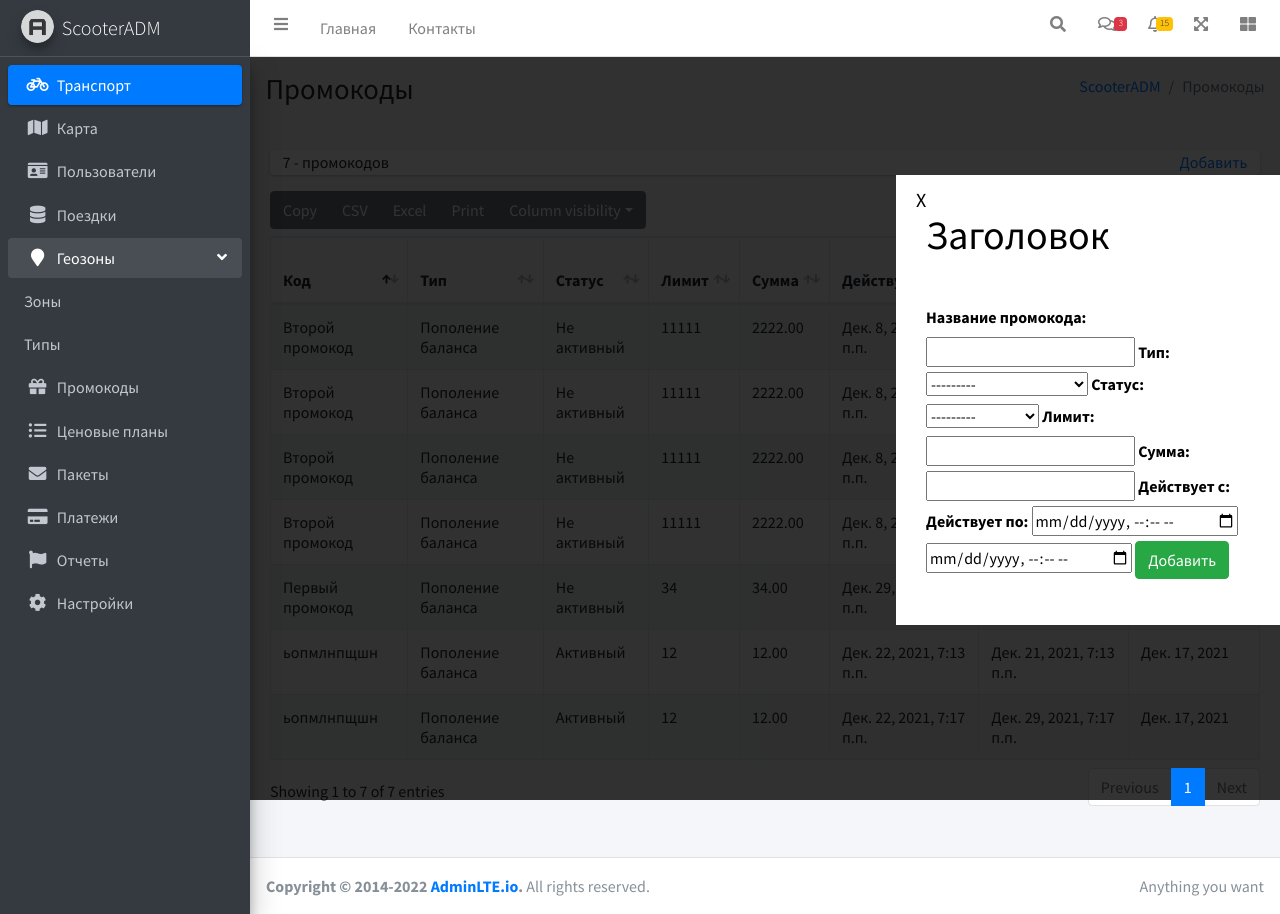
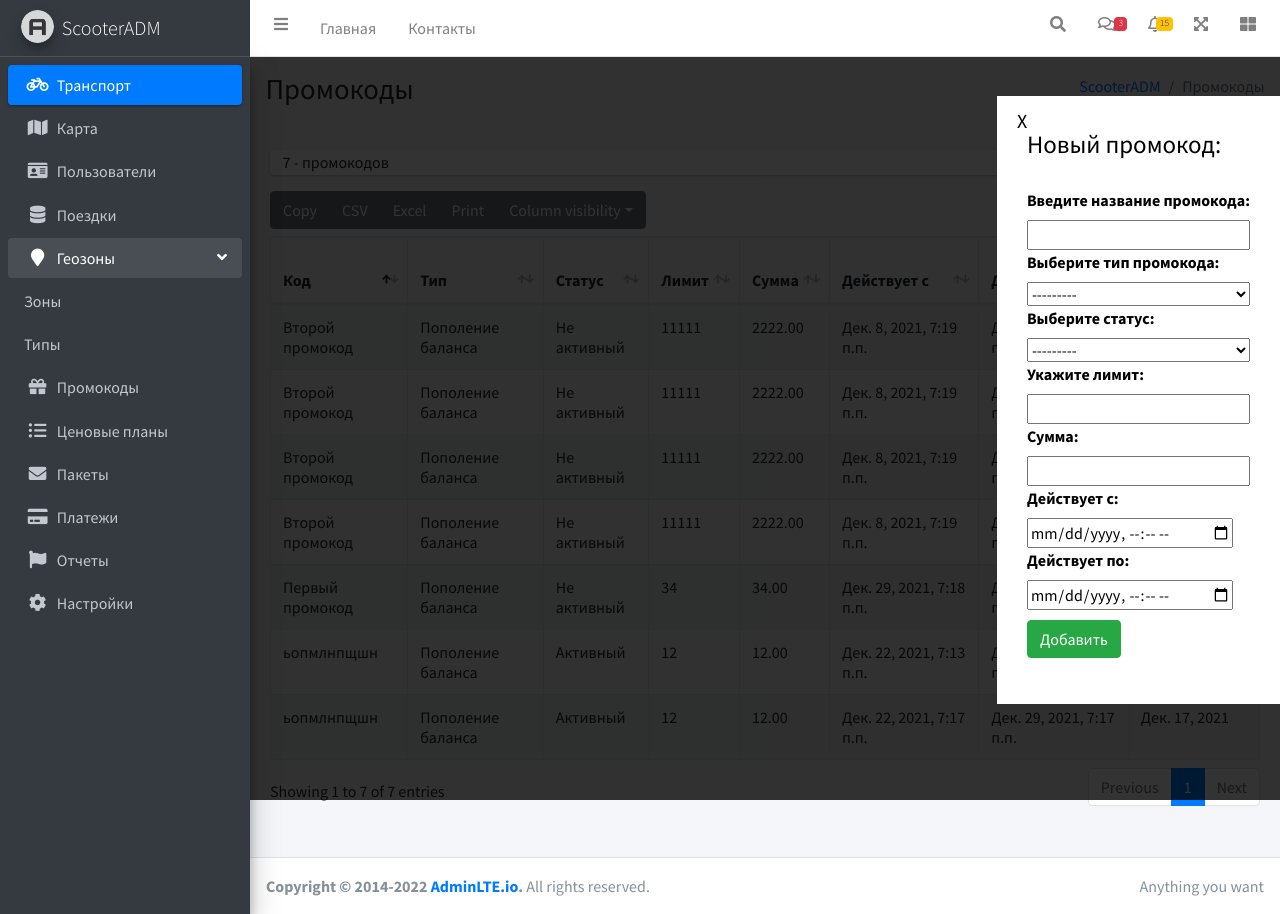
Before and after one commit to bloodyru/ScootersAdminPanel, a Django app: page /promocodes.html in a window 1280 px wide, after a click on "Добавить". Run offline with Django 3.2, Linux system fonts and the light colour scheme; data comes from the database, SQL or seed files in the repository; both versions use the stored data as it was after the commit; some libraries are stand-ins or nearby versions.

```diff
--- a/djangoProject/scooters/adm/forms.py
+++ b/djangoProject/scooters/adm/forms.py
@@ -1,5 +1,5 @@
 from .models import User,Zone, TypeOfZone, PromoCodes
-from django.forms import ModelForm,TextInput,SelectMultiple,CheckboxInput,DateTimeInput
+from django.forms import ModelForm,TextInput,SelectMultiple,CheckboxInput,DateTimeInput, Select
 from django import forms
 
 class GaeParamsForm(forms.Form):
@@ -98,6 +98,11 @@ class AddPromocodeForm(forms.ModelForm):
         model = PromoCodes
         fields = ['NameOfPromoCode', 'TypeOfPromoCode', 'StatusOfPromoCode', 'Limit', 'Sum', 'StartOfActive', 'EndOfActive']
         widgets = {
-            "StartOfActive": DateTimeInput(attrs={'style': 'display:none'}),
-            "EndOfActive": DateTimeInput(attrs={'style': 'display:none'}),
+            "NameOfPromoCode": TextInput(attrs={'style': 'width:100%'}),
+            "TypeOfPromoCode": Select(attrs={'style': 'width:100%'}),
+            "StatusOfPromoCode": Select(attrs={'style': 'width:100%'}),
+            "Limit": TextInput(attrs={'style': 'width:100%'}),
+            "Sum": TextInput(attrs={'style': 'width:100%'}),
+            "StartOfActive": DateTimeInput(attrs={'style': 'display:none','id':'id_StartOfActive', 'value':'nine'}),
+             "EndOfActive": DateTimeInput(attrs={'style': 'display:none; width:100%','id':'id_EndOfActive'}),
         }
--- a/djangoProject/scooters/adm/views.py
+++ b/djangoProject/scooters/adm/views.py
@@ -153,7 +153,7 @@ def promocodes(request):
         form = AddPromocodeForm(request.POST)
         if form.is_valid():
             form.save()
-            return redirect('adm/promocodes.html')
+
     else:
         form = AddPromocodeForm()
     Promocodes = PromoCodes.objects.all()
--- a/djangoProject/scooters/templates/adm/promocodes.html
+++ b/djangoProject/scooters/templates/adm/promocodes.html
@@ -23,6 +23,7 @@
 {% block main_content.html %}
 <style>
 .popup {
+    z-index: 4;
     position: fixed;
     width: 100%;
     height: 100%;
@@ -74,7 +75,7 @@
 }
 
 .popup__title {
-    font-size:40px;
+    font-size:25px;
     margin:0px 0px 1em 0px;
 }
 .popup__close {
@@ -139,36 +140,68 @@
       <div class="popup__content">
         <a href="#header" class="popup__close">X</a>
         <div class="popup__title">
-          Заголовок
+          Новый промокод:
         </div>
         <div class="popup__text">
-          <form method="post" action="{%url 'promocodes' %}">
+          <form method="post" action="{%url 'promocodes' %}" name="AddPromocodeForm">
             {% csrf_token %}
-            {{form}}
-<!--            <label>Введите название промокода:</label><br>-->
-<!--            <input type="text" id="NameOfPromoCode" name="NameOfPromoCode"> <br>-->
-<!--            <label>Выберите тип промокода</label><br>-->
-<!--            <input type="SelectMultiple" id="SelectMultiple" name="SelectMultiple"> <br>-->
-<!--             <label>Нарисуйте зону на карте</label>-->
-<!--            {{form.GPSPoints}} <br>-->
-<!--            <label>Выберите цвет зоны</label><br>-->
-<!--            {{form.ColorZone}} <br>-->
-<!--            <input id="id_hex_color" maxlength="7" name="hex_color" type="color"><br>-->
-<!--              <input type="datetime" >-->
+              <label>Введите название промокода:</label><br>
+              {{form.NameOfPromoCode}}<br>
+              <label>Выберите тип промокода:</label><br>
+              {{form.TypeOfPromoCode}}<br>
+              <label>Выберите статус:</label><br>
+              {{form.StatusOfPromoCode}}<br>
+              <label>Укажите лимит:</label><br>
+              {{form.Limit}}<br>
+              <label>Сумма:</label><br>
+              {{form.Sum}}<br>
+              <label>Действует с:</label><br>
               {{form.StartOfActive}}
-                            <input type="datetime-local" >
+              <input type="datetime-local" id="id_StartOfActive_datetime-local"><br>
+              <label>Действует по:</label><br>
               {{form.EndOfActive}}
-
-              <input type="datetime-local" >
+              <input type="datetime-local" id="id_EndOfActive_datetime-local"><br>
               {{form.errors}}
             <span>{{error}}</span>
 
-            <button class="btn btn-success" type="submit" value="Save">Добавить</button>
+            <button class="btn btn-success" type="submit" value="Save" style="margin-top:10px">Добавить</button>
           </form>
+
         </div>
 
       </div>
     </div>
   </div>
 </div>
+<script>
+    window.addEventListener("load", startup, false);
+function startup() {
+
+<!--  for (i in NamesTypeOfZoneAndParkingAndRide) {-->
+<!--    document.getElementById(NamesTypeOfZoneAndParkingAndRide[i][1]+'id_hex_color').value=NamesTypeOfZoneAndParkingAndRide[i][2]-->
+<!--    document.getElementById(NamesTypeOfZoneAndParkingAndRide[i][1]+'id_ColorZone').value=NamesTypeOfZoneAndParkingAndRide[i][2]-->
+<!--    document.getElementById(NamesTypeOfZoneAndParkingAndRide[i][1]+'MaxSpeed').value=NamesTypeOfZoneAndParkingAndRide[i][5]-->
+<!--    document.getElementById(NamesTypeOfZoneAndParkingAndRide[i][1]+'Description').value=NamesTypeOfZoneAndParkingAndRide[i][6]-->
+    EventStartOfActive = document.getElementById("id_StartOfActive_datetime-local");
+    EventEndOfActive = document.getElementById("id_EndOfActive_datetime-local");
+    EventStartOfActive.addEventListener("change", functionEvent, false);
+    EventEndOfActive.addEventListener("change", functionEvent, false);
+
+<!--    colorWell.select();-->
+console.log("ok")
+<!--  }-->
+}
+
+function functionEvent(event) {
+document.getElementById('id_StartOfActive').value=document.getElementById('id_StartOfActive_datetime-local').value
+console.log(document.getElementById('id_StartOfActive_datetime-local').value)
+document.getElementById('id_EndOfActive').value=document.getElementById('id_EndOfActive_datetime-local').value
+console.log("input")
+
+<!--  for (i in NamesTypeOfZoneAndParkingAndRide) {-->
+<!--  document.getElementById(NamesTypeOfZoneAndParkingAndRide[i][1]+'id_ColorZone').value=document.getElementById(NamesTypeOfZoneAndParkingAndRide[i][1]+'id_hex_color').value-->
+<!--  }-->
+}
+
+</script>
 {% endblock %}
```
Also changed, not shown: djangoProject/scooters/db.sqlite3.
